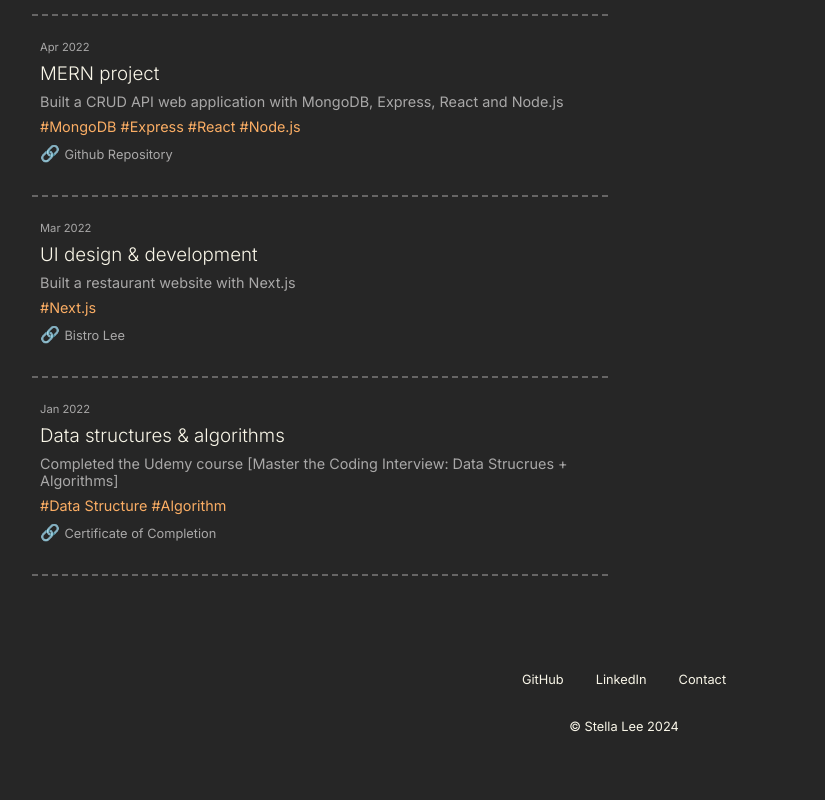
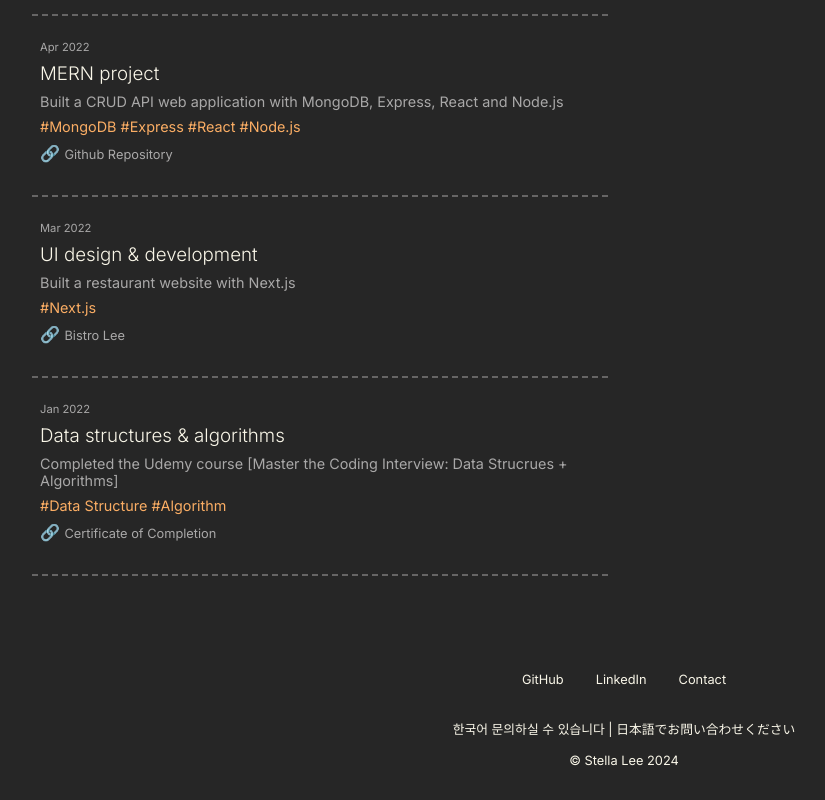
Before and after one commit to Jestella/portfolio_v5, a Next.js app: page /devlog in a window 1280 px wide. Shown: the part 3472-4272 px from the top of the page, without its empty margins (16-841 px from the left). Before the commit the page ends 4238 px from the top, so only its background shows below. Built offline with nearby package versions, Linux system fonts and the light colour scheme.

Commit message:
update home and devlog

```diff
--- a/src/app/Home.module.scss
+++ b/src/app/Home.module.scss
@@ -93,8 +93,8 @@
     li {
       width: 100%;
       height: auto;
-      background-color: var(--gray-dark);
-      padding: 0.5rem 0.5rem 2rem 0.5rem;
+      // background-color: var(--gray-dark);
+      padding: 1rem 1rem 3rem;
       border-radius: var(--border-radius-md);
       border: 1px solid var(--gray-dark);
       transition: 0.2s ease;
@@ -129,7 +129,7 @@
 .featured-project-title {
   text-align: center;
   font-size: var(--text-sm);
-  margin-top: 0.5rem;
+  margin: 1rem 0;
 }
 
 .featured-button-container {
--- a/src/app/components/Footer/Footer.module.scss
+++ b/src/app/components/Footer/Footer.module.scss
@@ -15,12 +15,15 @@
   padding: 2rem 1rem;
 }
 
-.copyright {
-  text-align: center;
+.footer-message {
+  font-size: var(--text-xs);
 }
 
 @media (min-width: 768px) and (max-width: 1024px) {
 }
 
 @media (max-width: 767px) {
+  .footer-message {
+    font-size: var(--text-xxs);
+  }
 }
--- a/src/app/components/Footer/Footer.tsx
+++ b/src/app/components/Footer/Footer.tsx
@@ -35,9 +35,13 @@ const Footer = () => {
           </li>
         </ul>
       </nav>
-      <p className={styles.copyright}>
-        © Stella Lee {new Date().getFullYear()}
-      </p>
+      <div className="center">
+        <p className={styles["footer-message"]}>
+          한국어 문의하실 수 있습니다 | 日本語でお問い合わせください
+        </p>
+        <br />
+        <p>© Stella Lee {new Date().getFullYear()}</p>
+      </div>
     </footer>
   );
 };
--- a/src/app/devlog/devlog.module.scss
+++ b/src/app/devlog/devlog.module.scss
@@ -73,7 +73,7 @@
 
 @media (max-width: 767px) {
   .devlog-item {
-    margin: 1rem 0;
+    margin: 1.5rem 0;
   }
 
   .devlog-container {
--- a/src/app/devlog/page.tsx
+++ b/src/app/devlog/page.tsx
@@ -44,7 +44,7 @@ export default function Page() {
               <p>No result found.</p>
             )}
           </div>
-          <div className={styles["devlog-right"]}>* updating</div>
+          <div className={styles["devlog-right"]}> </div>
         </div>
       </div>
     </div>
--- a/src/app/layout.tsx
+++ b/src/app/layout.tsx
@@ -14,7 +14,7 @@ export const metadata: Metadata = {
   description: "portfolio website",
   keywords: "software engineer",
   icons: {
-    icon: "/logo.ico",
+    icon: "/logo.svg",
   },
 };
 
```
Also changed, not shown: src/app/page.tsx (+4 -11 lines), 1 other file (tests, documents, lock files or other folders).
